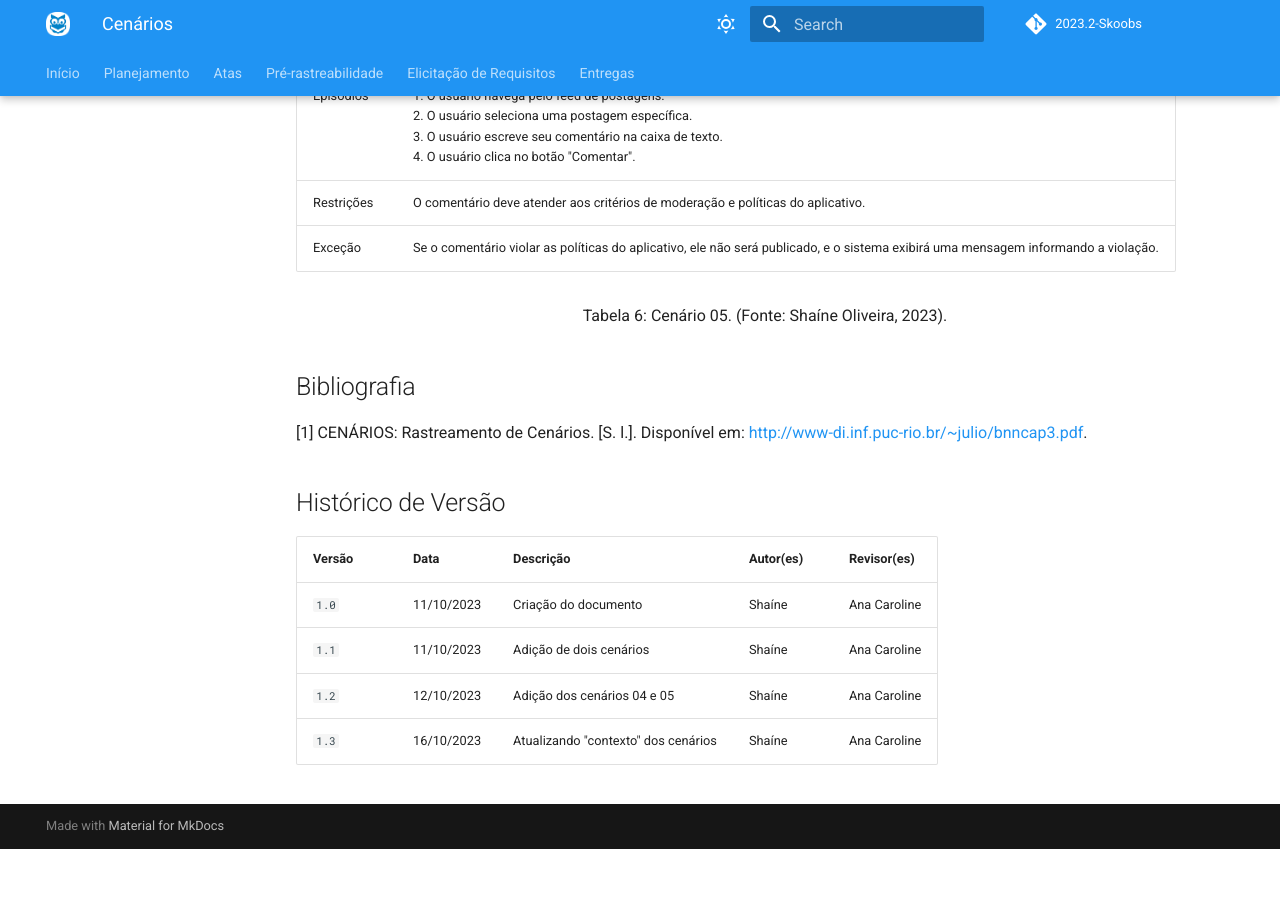
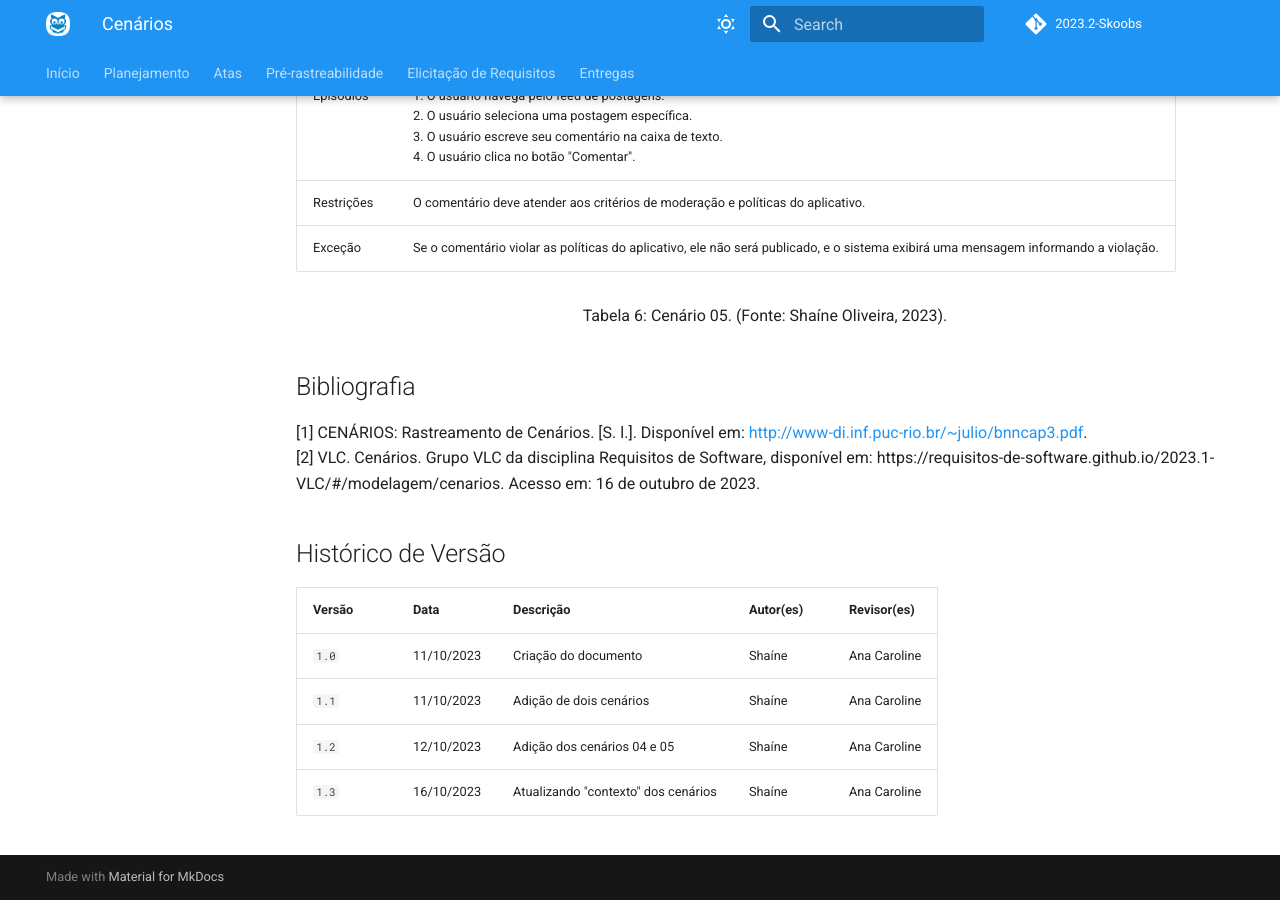
Before and after one commit to Requisitos-de-Software/2023.2-Skoob, an MkDocs documentation site: the page built from docs/modelagem/cenarios.md, in a window 1280 px wide and 900 px high, scrolled down 3850 px. Built offline with MkDocs 1.6.1 and Material for MkDocs 9.7.7, drawn with Linux system fonts in a browser that asks for light colours; comment, search, counter and statistics services are not loaded; before the commit the page ends 4699 px from its top, so only the background shows below that.

Commit message:
Update cenarios.md

```diff
--- a/docs/modelagem/cenarios.md
+++ b/docs/modelagem/cenarios.md
@@ -123,7 +123,8 @@ As tabelas-xx a xx representam os cenários que foram identificados para o aplic
 
 ## Bibliografia
 
-[1] CENÁRIOS: Rastreamento de Cenários. [S. l.]. Disponível em: <http://www-di.inf.puc-rio.br/~julio/bnncap3.pdf>.
+[1] CENÁRIOS: Rastreamento de Cenários. [S. l.]. Disponível em: <http://www-di.inf.puc-rio.br/~julio/bnncap3.pdf>. <br>
+[2] VLC. Cenários. Grupo VLC da disciplina Requisitos de Software, disponível em: https://requisitos-de-software.github.io/2023.1-VLC/#/modelagem/cenarios. Acesso em: 16 de outubro de 2023.
 
 ## Histórico de Versão
 
```
